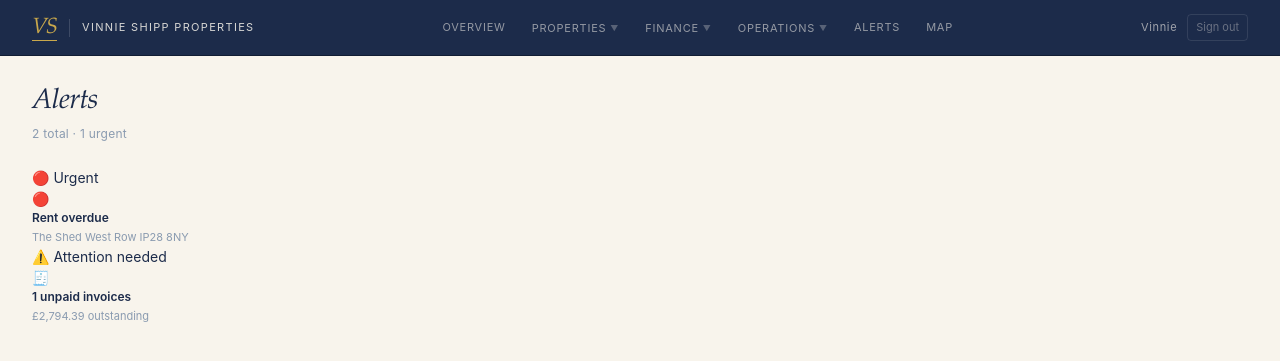
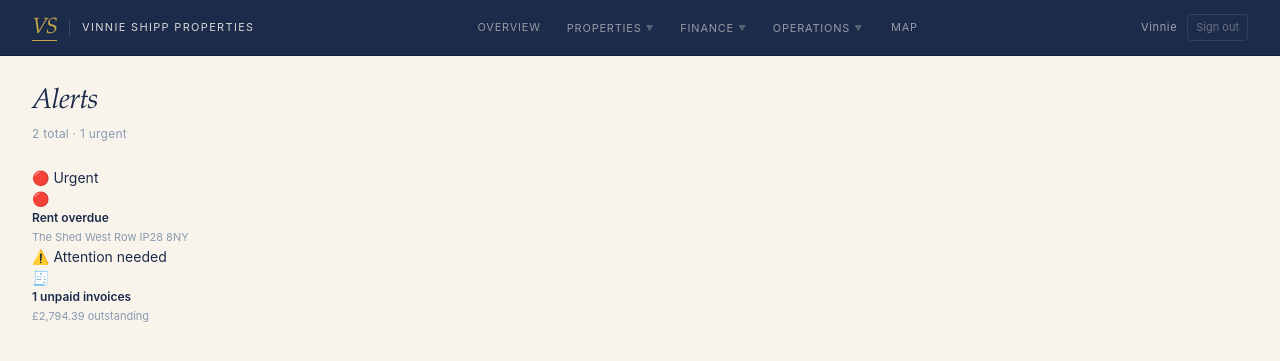
Before and after one commit to edwardjvn-art/vinnie-dashboard, a Flask app: page /alerts in a window 1280 px wide. Shown: the top 361 px of the page. Run offline with Flask 3, Linux system fonts and the light colour scheme; the visitor is signed in with stand-in values (Sample User, id 1).

Commit message:
Remove alerts page from navigation

```diff
--- a/templates/base.html
+++ b/templates/base.html
@@ -212,7 +212,6 @@
 
       <!-- Alerts -->
       <li class="nav-item">
-        <a href="{{ url_for('alerts_page') }}" class="{{ 'active' if page == 'alerts_page' else '' }}">Alerts</a>
       </li>
 
       <!-- Map -->
@@ -235,7 +234,6 @@
     <div class="nav-mobile-section">
       <div class="nav-mobile-label">Main</div>
       <a href="{{ url_for('overview') }}" class="{{ 'active' if page == 'overview' else '' }}" onclick="closeMobile()">Overview</a>
-      <a href="{{ url_for('alerts_page') }}" class="{{ 'active' if page == 'alerts_page' else '' }}" onclick="closeMobile()">Alerts</a>
       <a href="{{ url_for('property_map') }}" class="{{ 'active' if page == 'property_map' else '' }}" onclick="closeMobile()">Map</a>
     </div>
     <div class="nav-mobile-section">
```
